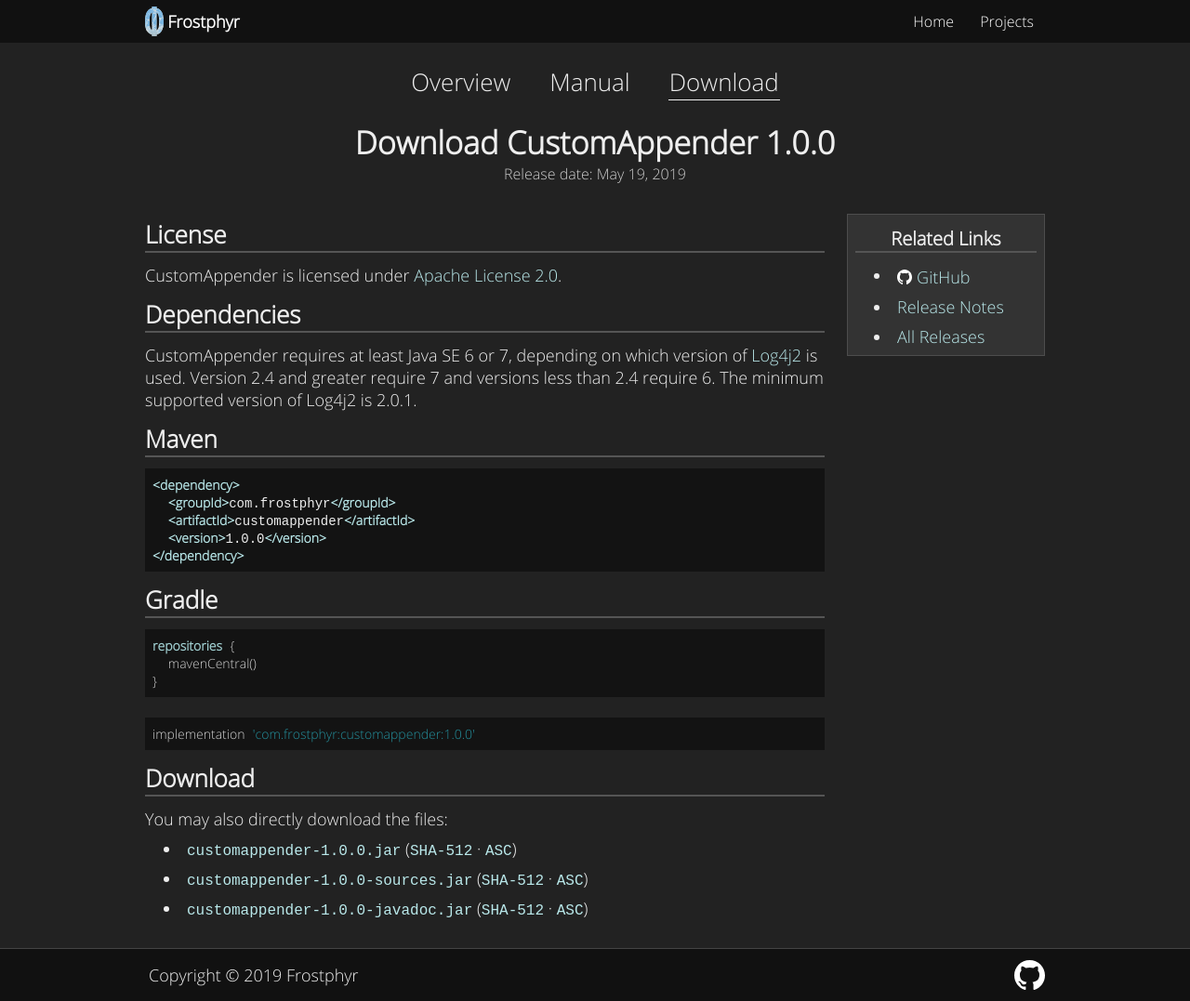
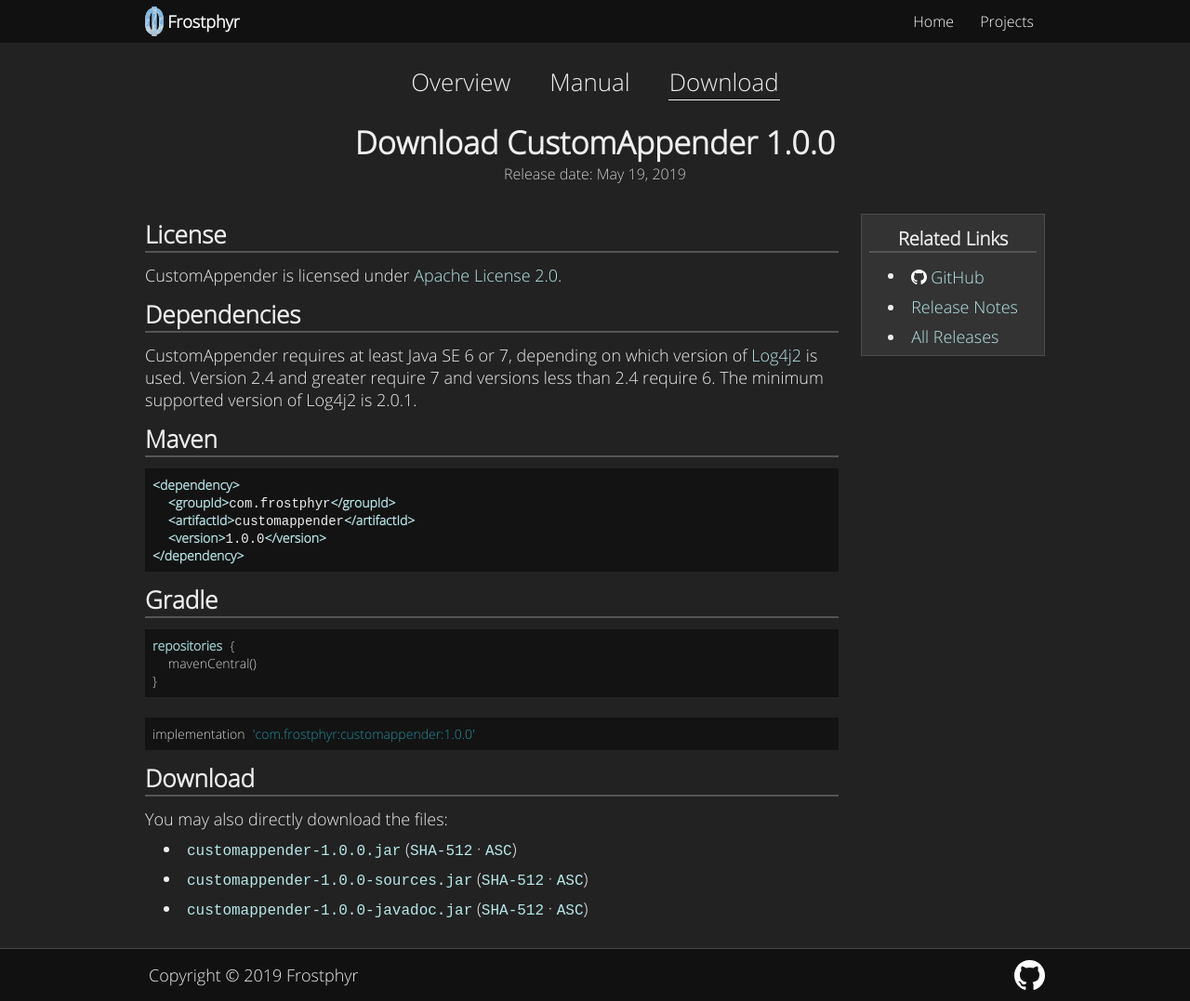
Before and after one commit to Frostphyr/Website, a Jekyll site: the page built from custom-appender/releases/download/1.0.0/index.html, in a window 1280 px wide. Shown: the whole page at 93% size. Built offline with Jekyll 4.4.1, drawn with Linux system fonts in a browser that asks for light colours.

Commit message:
Changed main-content/side-panel's width to be dynamic rather than fixed

```diff
--- a/_layouts/public-download.html
+++ b/_layouts/public-download.html
@@ -7,6 +7,19 @@
     <h1>Download {{ project.name }} {{ page.version }}</h1>
     <p id="release-date">Release date: {{ page.date | date: "%B %-d, %Y" }}</p>
 </header>
+<div class="side-panel container">
+    <h2 class="side-panel-header">Related Links</h2>
+    <ul>
+        <li>
+            <a class="link-item" href="{{ project.github-url }}">
+                <img class="small-logo line-item" src="/images/GitHub-mark-light.svg" alt="GitHub"/>
+                <span class="a-text line-item"> GitHub</span>
+            </a>
+        </li>
+        <li><a href="{{ project.url }}/releases/{{ page.version }}">Release Notes</a></li>
+        <li><a href="{{ project.url }}/releases">All Releases</a></li>
+    </ul>
+</div>
 <div id="main-content">
     <h2>License</h2>
     <p>
@@ -27,17 +40,4 @@
         </li>
         {% endfor %}
     </ul>
-</div><!--
---><div class="side-panel container">
-    <h2 class="side-panel-header">Related Links</h2>
-    <ul>
-        <li>
-            <a class="link-item" href="{{ project.github-url }}">
-                <img class="small-logo line-item" src="/images/GitHub-mark-light.svg" alt="GitHub"/>
-                <span class="a-text line-item"> GitHub</span>
-            </a>
-        </li>
-        <li><a href="{{ project.url }}/releases/{{ page.version }}">Release Notes</a></li>
-        <li><a href="{{ project.url }}/releases">All Releases</a></li>
-    </ul>
 </div>
--- a/_sass/_base.scss
+++ b/_sass/_base.scss
@@ -256,15 +256,13 @@
 }
 
 #main-content {
-    display: inline-block;
     vertical-align: top;
-    width: 78%;
     padding-right: 24px;
+    overflow: hidden;
 }
 
 .side-panel {
-    display: inline-block;
-    width: 22%;
+    float: right;
 }
 
 .side-panel-header {
```
Also changed, not shown: _layouts/release.html (+4 -4 lines).
